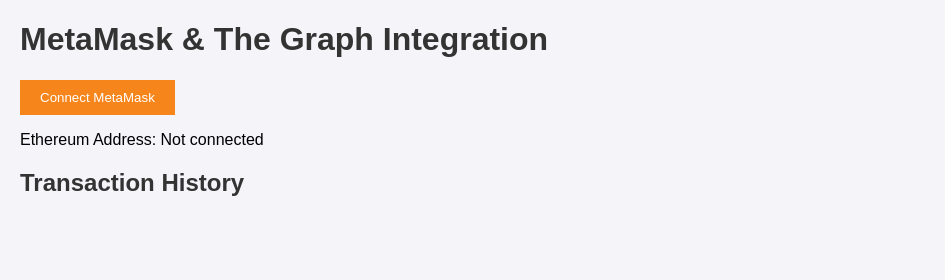
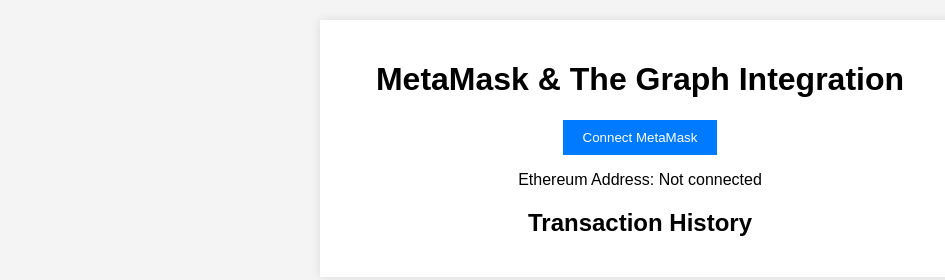
Before and after one commit to gavriles/Metamask-DEX-wallet-based-authentication, a website with bundled scripts: page index.html in a window 1280 px wide. Shown: the whole page, without its empty margins (0-945 px from the left). Built offline with nearby package versions, Linux system fonts and the light colour scheme.

Commit message:
Update styles.css

```diff
--- a/css/styles.css
+++ b/css/styles.css
@@ -1,38 +1,38 @@
 body {
   font-family: Arial, sans-serif;
+  background-color: #f4f4f4;
+  text-align: center;
   margin: 20px;
-  background-color: #f4f4f9;
 }
 
-h1, h2 {
-  color: #333;
+.container {
+  max-width: 600px;
+  margin: auto;
+  padding: 20px;
+  background: white;
+  box-shadow: 0 0 10px rgba(0, 0, 0, 0.1);
 }
 
 button {
   padding: 10px 20px;
-  background-color: #f6851b;
+  background-color: #007bff;
   border: none;
   color: white;
   cursor: pointer;
 }
 
-button:hover {
-  background-color: #e37300;
-}
-
-#walletAddress {
+#transactionHistory {
   margin-top: 20px;
 }
 
-#transactionList {
+ul {
   list-style-type: none;
   padding: 0;
 }
 
-#transactionList li {
-  background-color: #fff;
-  margin-bottom: 10px;
+li {
+  margin: 10px 0;
   padding: 10px;
+  background-color: #eaeaea;
   border-radius: 5px;
-  box-shadow: 0 0 5px rgba(0, 0, 0, 0.1);
 }
```
